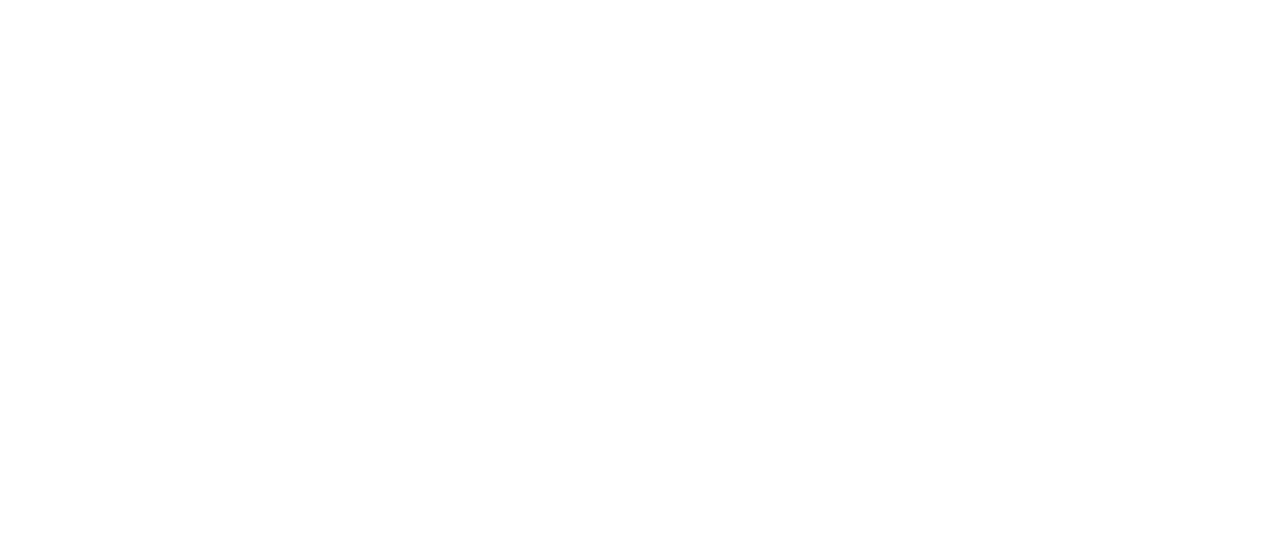
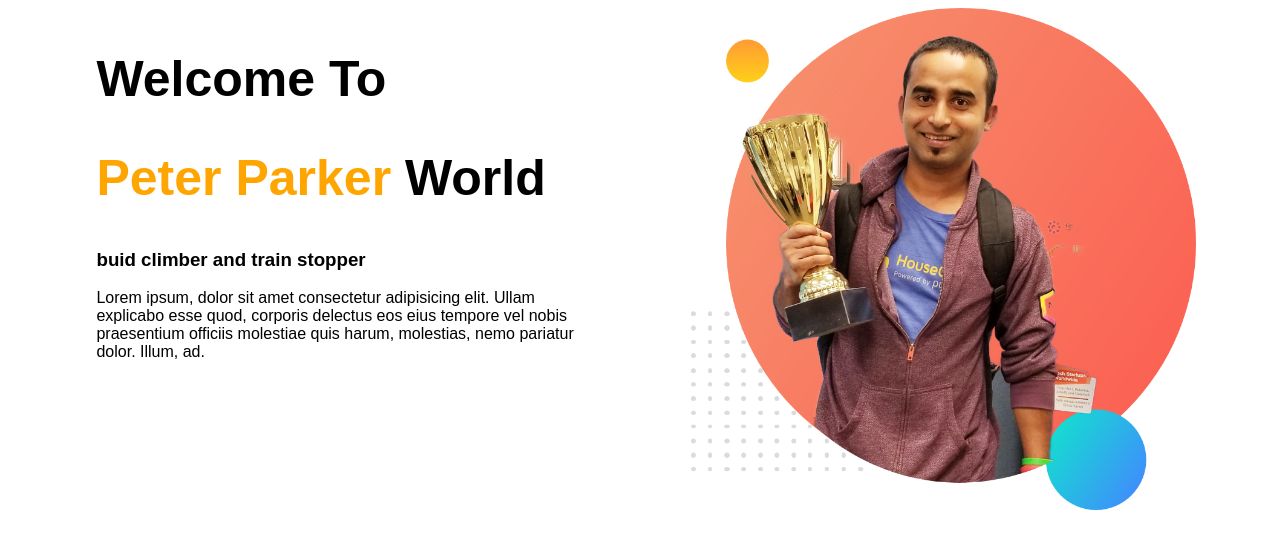
Before and after one commit to safwanbin2/web-portfolio, a plain HTML site: page index.html in a window 1280 px wide. Drawn offline with Linux system fonts and the light colour scheme.

Commit message:
added top part

```diff
--- a/index.html
+++ b/index.html
@@ -5,12 +5,34 @@
     <meta charset="UTF-8">
     <meta http-equiv="X-UA-Compatible" content="IE=edge">
     <meta name="viewport" content="width=device-width, initial-scale=1.0">
-    <title>Document</title>
+    <title>Web-portfolio</title>
     <link rel="stylesheet" href="style.css">
+    <link rel="preconnect" href="https://fonts.googleapis.com">
 </head>
 
 <body>
 
+
+
+    <section>
+
+        <div class="half-width">
+            <h1>Welcome To </h1>
+            <h1><span class="name-highlight">Peter Parker</span> World </h1>
+            <h3>buid climber and train stopper</h3>
+            <p>Lorem ipsum, dolor sit amet consectetur adipisicing elit. Ullam explicabo esse quod,
+                corporis delectus
+                eos
+                eius tempore vel nobis praesentium officiis molestiae quis harum, molestias, nemo pariatur dolor. Illum,
+                ad.
+            </p>
+        </div>
+        <div class="half-width">
+            <img src="images/jhankar.png" alt="">
+        </div>
+
+    </section>
+
 </body>
 
 </html>
--- a/style.css
+++ b/style.css
@@ -0,0 +1,18 @@
+body{
+font-family: 'Poppins', sans-serif;
+}
+.name-highlight{
+color: orange;
+}
+h1{
+    font-size: 50px;
+}
+.half-width{
+    width: 40%;
+    float: left;
+    margin-left: 5%;
+    padding-left: 2%;
+}
+.half-width img{
+    width: 100%;
+}
```
